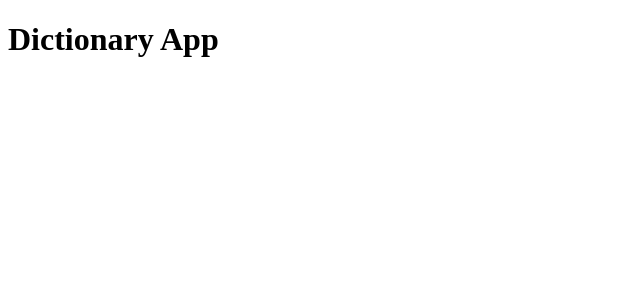
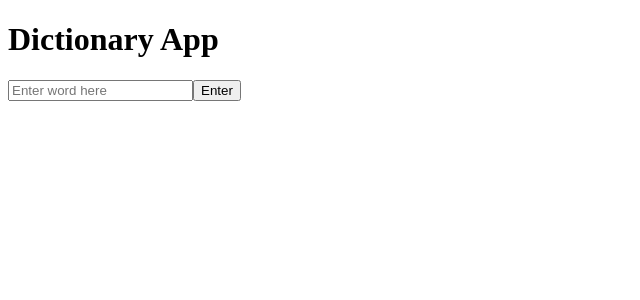
Before and after one commit to annabananallama/Dictionary-App, a React (Create React App) app: page / in a window 1280 px wide. Shown: the top 300 px of the page, without its empty margins (0-640 px from the left). Built offline with nearby package versions, Linux system fonts and the light colour scheme.

Commit message:
Added search bar functionality

```diff
--- a/src/App.js
+++ b/src/App.js
@@ -1,9 +1,12 @@
+import React from "react";
 import "./styles.css";
+import SearchBar from "./searchbar.js";
 
 export default function App() {
   return (
     <div>
-      <h1> Dictionary App</h1>
+      <h1>Dictionary App</h1>
+      <SearchBar />
     </div>
   );
 }
--- /dev/null
+++ b/src/searchbar.js
@@ -0,0 +1,34 @@
+import React, { useState } from "react";
+
+export default function SearchBar() {
+  const [word, setWord] = useState("");
+
+  function handleWordChange(event) {
+    setWord(event.target.value);
+  }
+
+  function handleSubmit(event) {
+    event.preventDefault();
+    alert(`Searching for ${word}`);
+  }
+
+  function handleKeyPress(event) {
+    if (event.key === "Enter") {
+      handleSubmit(event);
+    }
+  }
+
+  return (
+    <div>
+      <form onSubmit={handleSubmit}>
+        <input
+          type="text"
+          placeholder="Enter word here"
+          value={word}
+          onChange={handleWordChange}
+        />
+        <button type="submit">Enter</button>
+      </form>
+    </div>
+  );
+}
```
